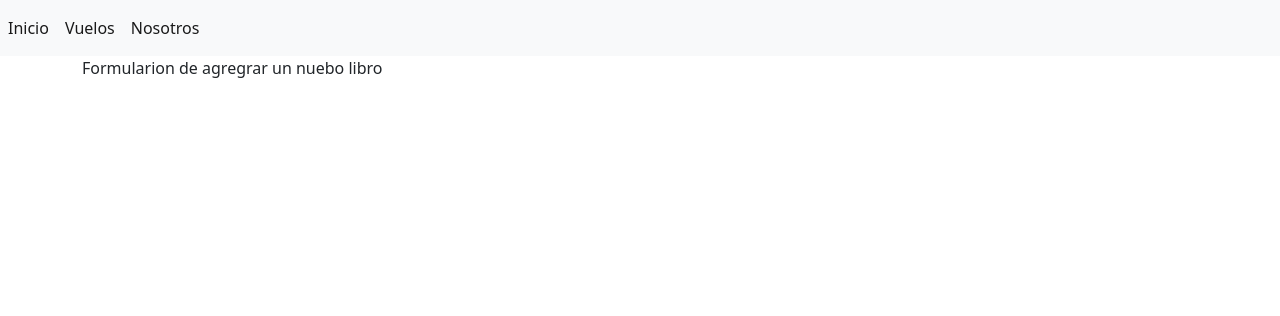
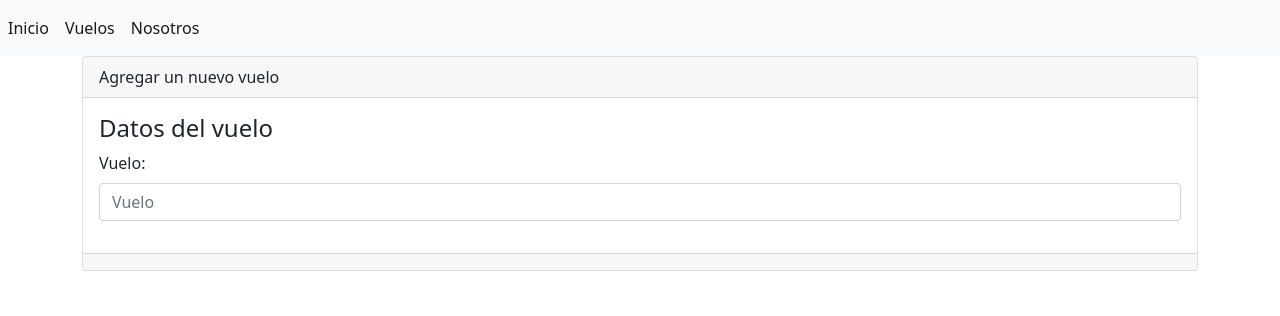
Before and after one commit to Jodezamb/Pagina_Adminstracion_Vuelos_BDA, a Django app: template libreria/templates/vuelos/crear.html in a window 1280 px wide. Shown: the top 316 px of the page. Run offline with Django 3.2, Linux system fonts and the light colour scheme; the template is opened without the code that fills it, so the values that code supplies are empty.

Commit message:
Agregando el boton para agendar un nuevo vuelo y se realiza el forms para que el usuario ingreso las datos

```diff
--- a/libreria/templates/paginas/nosotros.html
+++ b/libreria/templates/paginas/nosotros.html
@@ -6,5 +6,7 @@
 {% block contenido %}
 
 Seccion de nosotros
+<h1>> Delgado Zambrano Jose Adrian</h1>
+
 
 {% endblock %}
--- a/libreria/templates/vuelos/crear.html
+++ b/libreria/templates/vuelos/crear.html
@@ -1,10 +1,23 @@
 {% extends "base.html" %}
 
-{% block titulo %} Agregrar Un nuevo Libro {% endblock %}
+{% block titulo %} Agregrar Un nuevo vuelo {% endblock %}
 
 
 {% block contenido %}
 
-Formularion de agregrar un nuebo libro
+<div class="card">
+    <div class="card-header">
+        Agregar un nuevo vuelo
+    </div>
+    <div class="card-body">
+        <h4 class="card-title">Datos del vuelo </h4>
+        {% include 'vuelos/form.html' %}
+
+
+    </div>
+    <div class="card-footer text-muted">
+
+    </div>
+</div>
 
 {% endblock %}
--- a/libreria/templates/vuelos/form.html
+++ b/libreria/templates/vuelos/form.html
@@ -0,0 +1,11 @@
+<form  enctype="multipart/form-data" method="post">
+
+    <div class="mb-3">
+      <label for="" class="form-label">Vuelo:</label>
+      <input type="text"
+        class="form-control" name="" id="" aria-describedby="helpId" placeholder="Vuelo">
+
+    </div>
+
+
+</form>
--- a/libreria/templates/vuelos/index.html
+++ b/libreria/templates/vuelos/index.html
@@ -7,7 +7,7 @@
 
 <div class="card">
     <div class="card-header">
-        Listar vuelos
+        <a name="" id="" class="btn btn-success" href="{% url 'crear' %}" role="button">Agregar un nuevo vuelo</a>
     </div>
     <div class="card-body">
         <h4 class="card-title">Vuelos</h4>
--- a/libreria/urls.py
+++ b/libreria/urls.py
@@ -4,7 +4,7 @@ from . import views
 urlpatterns =[
     path('',views.inicio, name='inicio'),
     path('nosotros',views.nosotros,name='nosotros'),
-    path('vuelos',views.vuelos,name='vuelos')
-
+    path('vuelos',views.vuelos,name='vuelos'),
+    path('vuelos/crear',views.crear,name='crear'),
 
     ]
--- a/libreria/views.py
+++ b/libreria/views.py
@@ -13,3 +13,6 @@ def nosotros(request):
 
 def vuelos(request):
     return render(request, 'vuelos\index.html')
+
+def crear(request):
+    return render(request, 'vuelos/crear.html')
```
